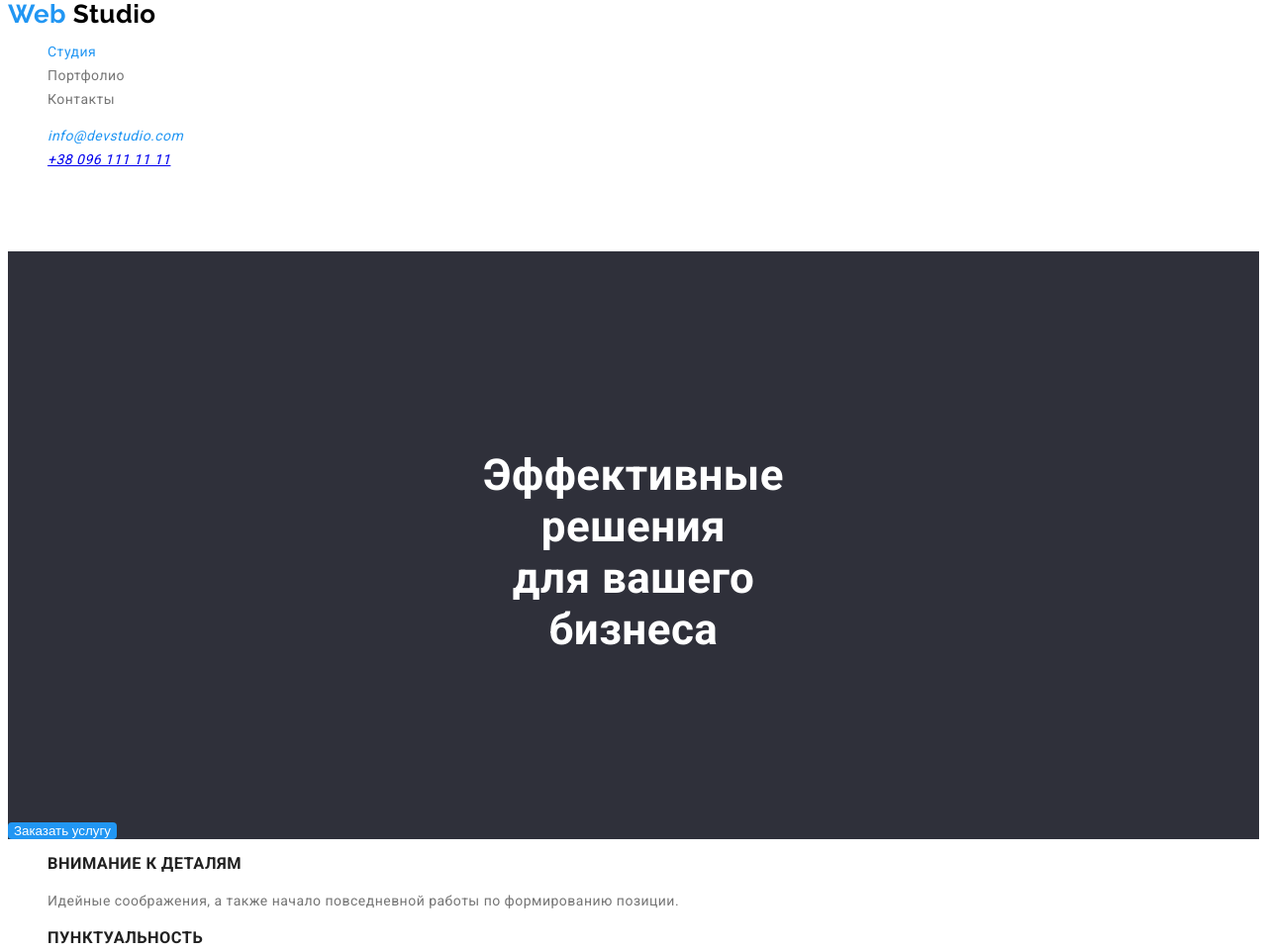
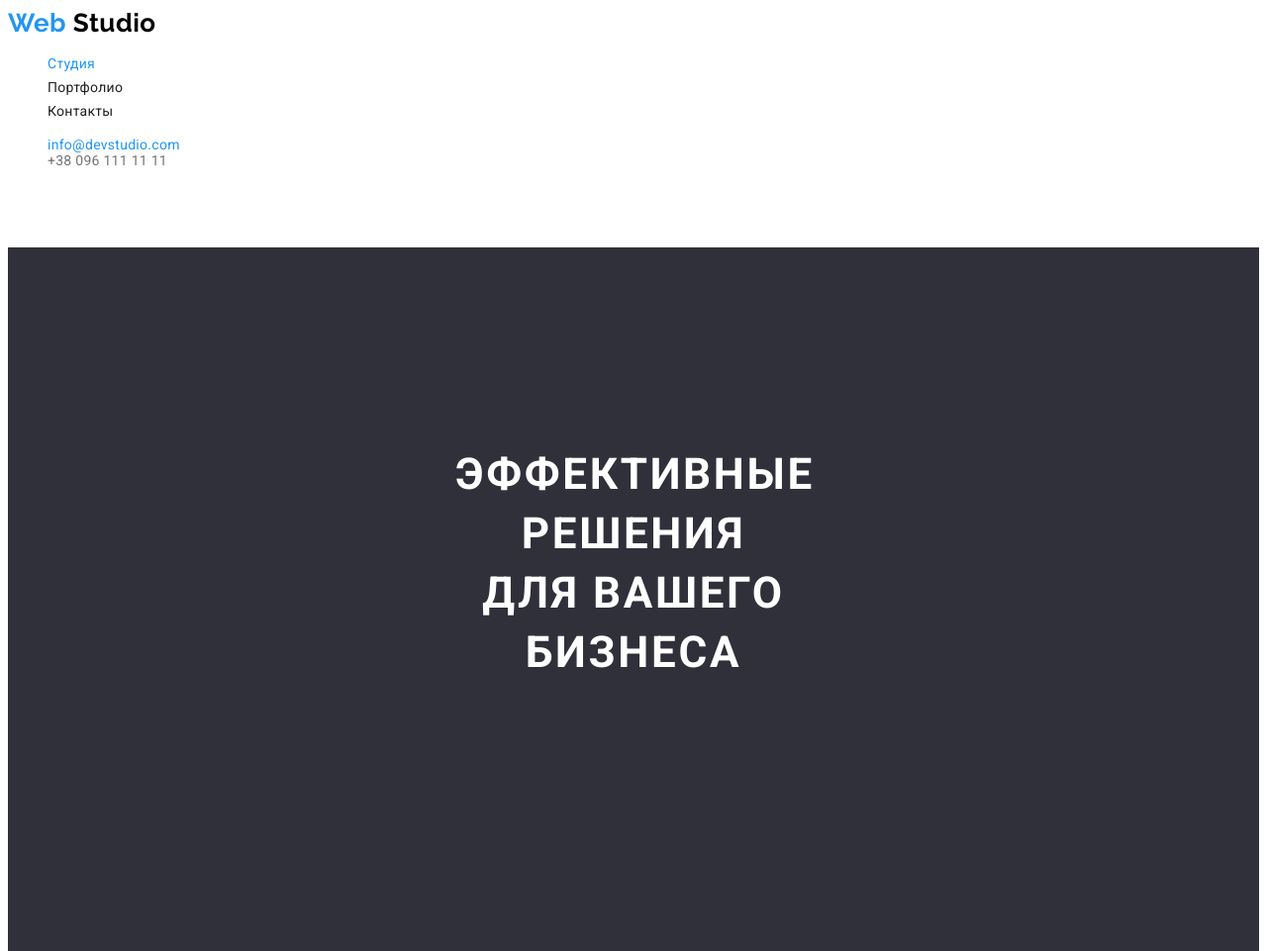
Before and after one commit to alinka85/goit-markup-hw-02, a plain HTML site: page index.html in a window 1280 px wide. Shown: the top 961 px of the page at 99% size. Drawn offline with Linux system fonts and the light colour scheme.

Commit message:
Add files via upload

```diff
--- a/styles.css
+++ b/styles.css
@@ -12,9 +12,9 @@ body {
 }
 .logo {
   font-family: Raleway, sans-serif;
-  font-style: 700;
+  font-weight: 700;
   font-size: 26px;
-  line-height: 1.2px;
+  line-height: 1.2;
   text-decoration: none;
 }
 .logo-web {
@@ -30,15 +30,18 @@ ul {
 
 .link,
 .link-main,
+.contact-links,
 .link-end {
-  line-height: 1.7;
+  line-height: 1.14;
   color: var(--main-color);
   text-decoration: none;
+  letter-spacing: 0.02em;
+  font-style: normal;
 }
 .link-main {
   color: var(--link-color);
 }
-.link {
+.contact-links {
   color: var(--text-color);
 }
 
@@ -49,11 +52,16 @@ ul {
 .main-caption {
   color: var(--title-color);
   font-size: 44px;
-  height: 60px;
+  line-height: 1.36;
   text-align: center;
   padding: 200px 452px 280px 452px;
+  text-transform: uppercase;
+  letter-spacing: 0.06em;
 }
 button {
+  font-weight: 700;
+  font-size: 16px;
+  line-height: 1.87;
   border: 0;
   background-color: var(--link-color);
   color: var(--title-color);
@@ -104,6 +112,7 @@ footer .link {
 }
 .link-end {
   color: rgba(255, 255, 255, 0.6);
+  letter-spacing: 0.03em;
 }
 .projects {
   display: none;
```
